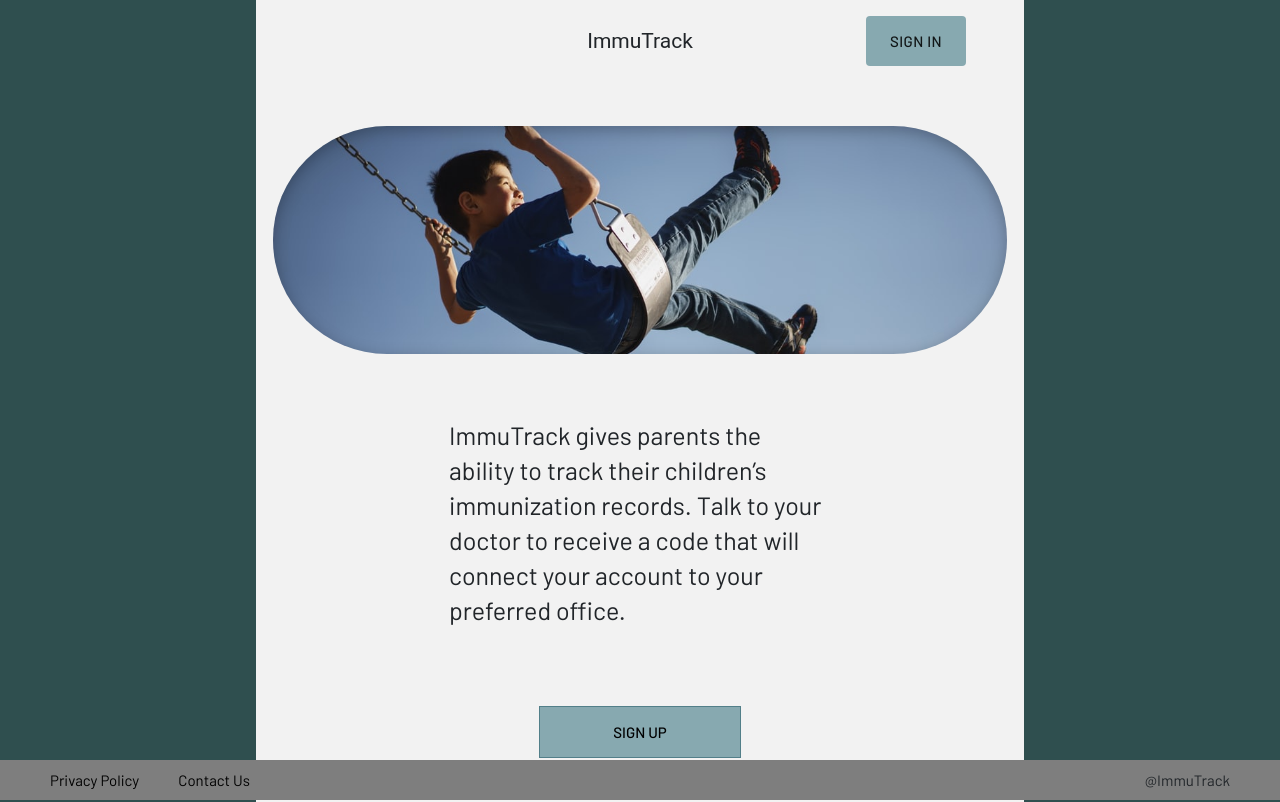
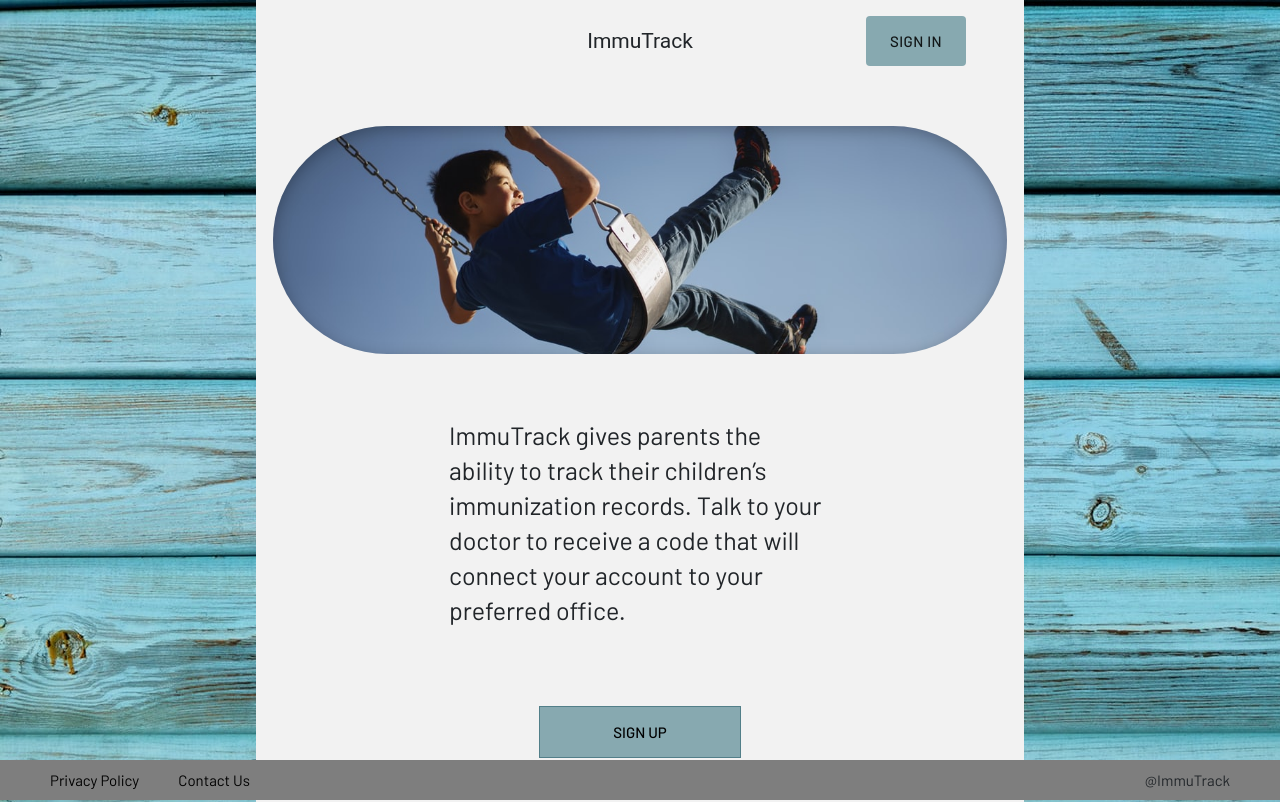
Before and after one commit to aaronw4/Immunization-Front-End, a React (Create React App) app: page / in a window 1280 px wide. Built offline with nearby package versions, Linux system fonts and the light colour scheme.

Commit message:
added background image

```diff
--- a/src/App.css
+++ b/src/App.css
@@ -1,10 +1,11 @@
 body {
   font-family: "Barlow", sans-serif;
-  background: darkslategray !important;
+  background-image: url("./assets/bgImg.jpg");
 }
 
-.doctorInput, input {
-  font-family: 'FontAwesome';
+.doctorInput,
+input {
+  font-family: "FontAwesome";
   text-align: right;
   font-size: 20px;
   width: 280px;
```
Also changed, not shown: src/assets/bgImg.jpg (added).
